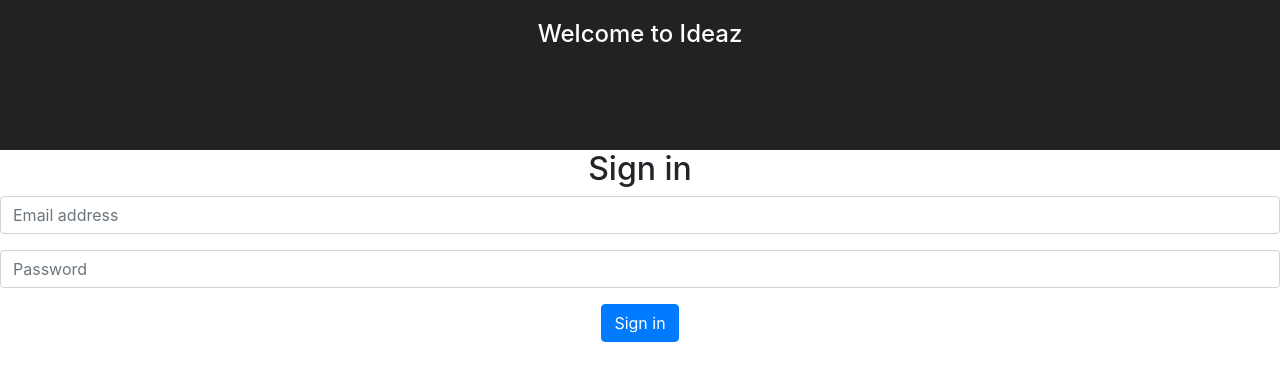
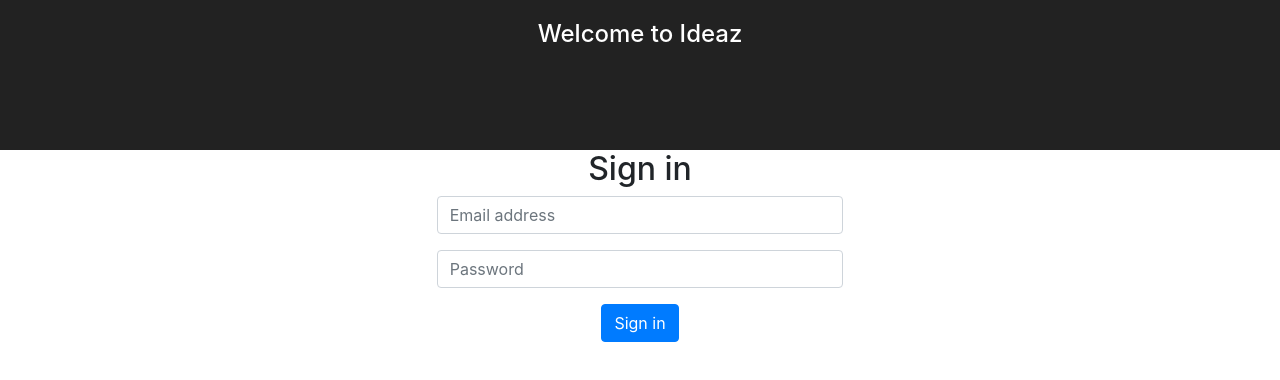
Before and after one commit to Joseph-Gage/ideaz, a React (Create React App) app: page / in a window 1280 px wide. Shown: the top 380 px of the page. Built offline with nearby package versions, Linux system fonts and the light colour scheme.

Commit message:
added call to api on sign in form submit

```diff
--- a/src/App.js
+++ b/src/App.js
@@ -1,5 +1,5 @@
-import React, { Component } from 'react';
-import Signin from './Components/Signin'
+import React, {Component} from 'react';
+import SignIn from './Components/SignIn'
 import './App.css';
 
 class App extends Component {
@@ -9,7 +9,13 @@ class App extends Component {
                 <header className="App-header">
                     <h1 className="App-title">Welcome to Ideaz</h1>
                 </header>
-        <Signin />
+                <div className="row">
+                    <div className="col-sm"></div>
+                    <div className="col-sm">
+                        <SignIn/>
+                    </div>
+                    <div className="col-sm"></div>
+                </div>
             </div>
         );
     }
--- /dev/null
+++ b/src/Components/SignIn.js
@@ -0,0 +1,50 @@
+import React, {Component} from 'react';
+
+class SignIn extends Component {
+    constructor() {
+        super();
+        this.state = {authParams: {}}
+    }
+
+    handleSubmit(e) {
+        this.setState({
+            authParams: {
+                email: this.refs.email.value,
+                password: this.refs.password.value
+            }
+        }, function () {
+            fetch('http://localhost:3000/auth/signin', {
+                method: 'POST',
+                headers: {
+                    'Accept': 'application/json',
+                    'Content-Type': 'application/json'
+                },
+                body: JSON.stringify(this.state.authParams)
+            }).then(results => {
+                return results.json();
+            }).then(data => {
+                console.log(data);
+            })
+        });
+        e.preventDefault();
+    }
+
+    render() {
+        return (
+            <div className="SignIn">
+                <h2>Sign in</h2>
+                <form onSubmit={this.handleSubmit.bind(this)}>
+                    <div className="form-group">
+                        <input type="email" className="form-control" ref="email" placeholder="Email address"></input>
+                    </div>
+                    <div className="form-group">
+                        <input type="password" className="form-control" ref="password" placeholder="Password"></input>
+                    </div>
+                    <button type="submit" className="btn btn-primary">Sign in</button>
+                </form>
+            </div>
+        );
+    }
+}
+
+export default SignIn;
--- a/src/Components/Signin.js
+++ /dev/null
@@ -1,22 +0,0 @@
-import React, { Component } from 'react';
-
-class Signin extends Component {
-  render() {
-    return (
-      <div className="Signin">
-        <h2>Sign in</h2>
-        <form>
-          <div className="form-group">
-            <input type="email" className="form-control" id="email" placeholder="Email address"></input>
-          </div>
-          <div className="form-group">
-            <input type="password" className="form-control" id="password" placeholder="Password"></input>
-          </div>
-          <button type="submit" className="btn btn-primary">Sign in</button>
-        </form>
-      </div>
-    );
-  }
-}
-
-export default Signin;
```
Lines whose indentation alone changed are shown as unchanged.
